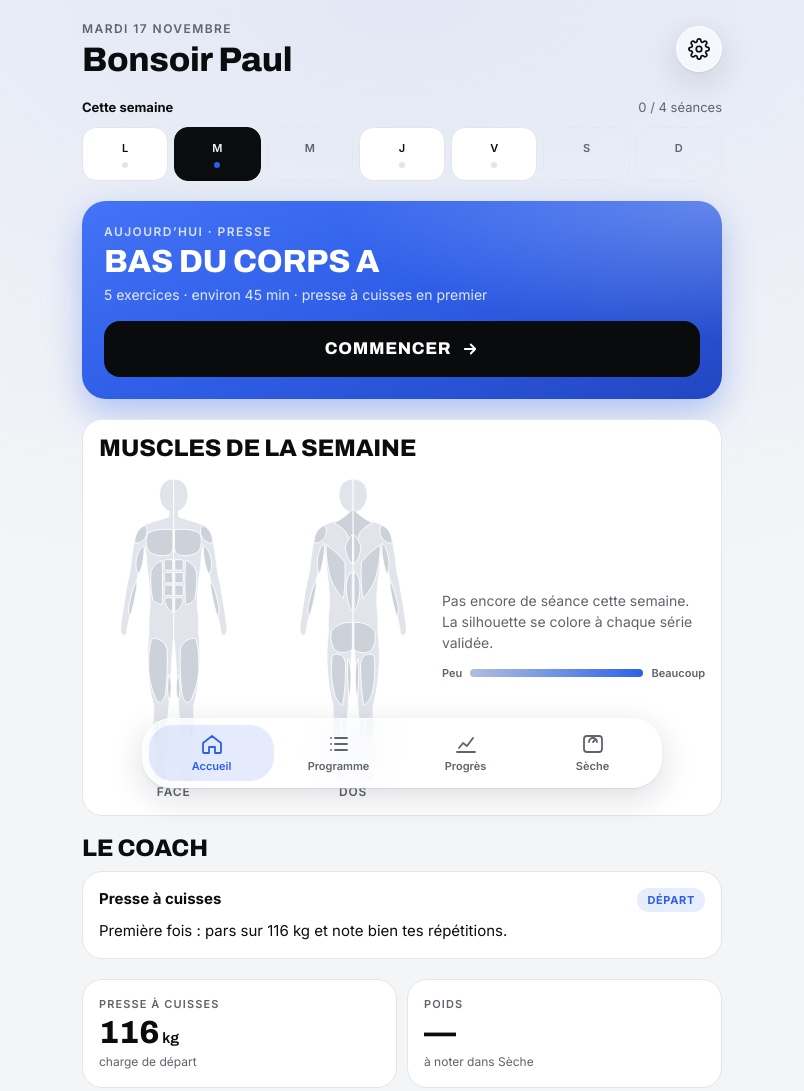
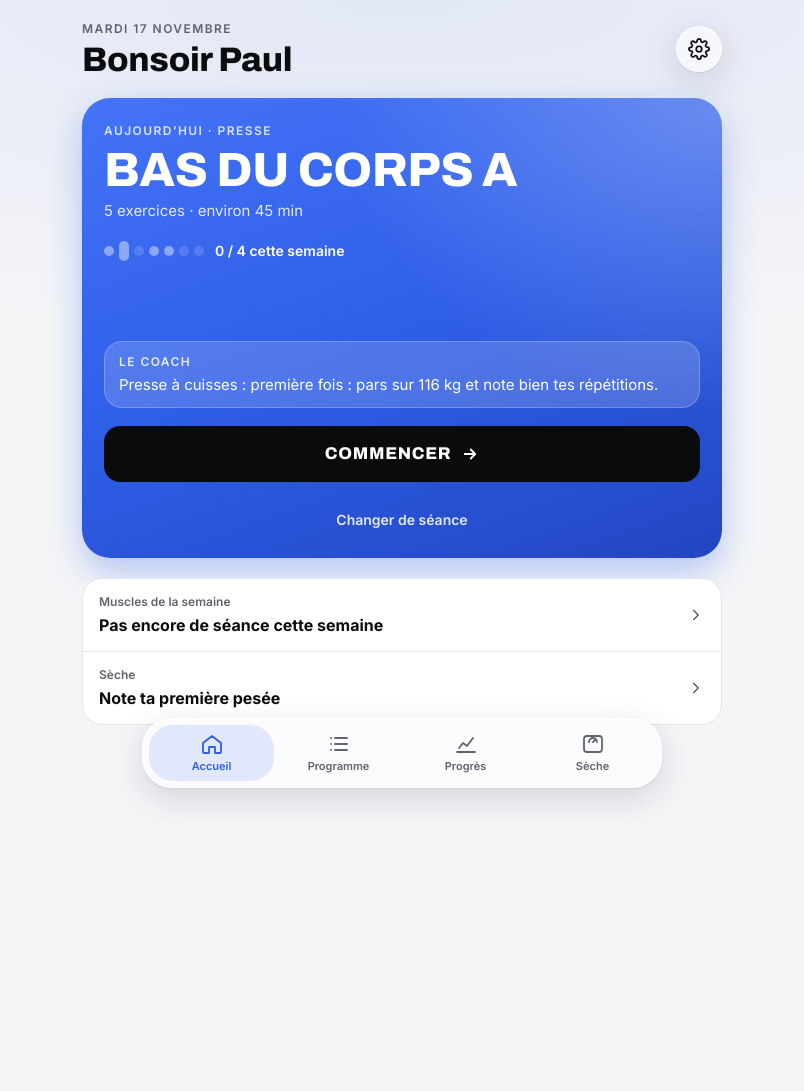
Before and after one commit to cordinapaul40-cmd/notch, a plain HTML site: page docs/index.html in a window 1280 px wide. Shown: the top 1091 px of the page, without its empty margins (238-1042 px from the left). After the commit the page ends 841 px from the top, so only its background shows below. Drawn offline with Linux system fonts and the light colour scheme; a web font is replaced by a local one.

Commit message:
Accueil Focus et glissement entre les onglets
- Nouvel accueil (proposition A) : une grande carte pour lancer la
  séance, avec la semaine et le conseil du coach ; deux raccourcis
  Muscles et Sèche ; « Changer de séance » dans un panneau
- Sauvegarde déplacée dans Réglages (rappel sur l'accueil si en retard)
- Carte des muscles en haut de Progrès
- Glisser à gauche / droite pour changer d'onglet

Co-Authored-By: Claude Opus 5.5 <noreply@anthropic.com>
Claude-Session: https://claude.ai/code/session_01BxCuq1eUPSDNuSC66tR6Cu

```diff
--- a/docs/app.js
+++ b/docs/app.js
@@ -193,42 +193,56 @@ function lineChart(pts, { unit = "kg", h = 180, label = "" } = {}) {
 // ---------- Navigation entre vues ----------
 let VIEW = "accueil", PTAB = null, PK = null, ARMED = null;
 const VIEWS = ["accueil", "programme", "progres", "seche"];
-function show(v) {
+function show(v, from = null) {
   if (!VIEWS.includes(v)) v = "accueil";
   VIEW = v;
   VIEWS.forEach(n => $("v-" + n).hidden = n !== v);
+  // Arrivée du côté du geste quand on change d'onglet en glissant
+  const el = $("v-" + v);
+  el.style.transition = "none"; el.style.transform = ""; el.style.opacity = "";
+  if (from && !REDUCED) {
+    el.style.transform = `translateX(${from === "right" ? 32 : -32}%)`; el.style.opacity = "0";
+    void el.offsetHeight;
+    el.style.transition = "transform 280ms var(--ease), opacity 200ms ease";
+    el.style.transform = ""; el.style.opacity = "";
+  }
   document.querySelectorAll(".tb").forEach(b => b.dataset.view === v ? b.setAttribute("aria-current", "page") : b.removeAttribute("aria-current"));
   if (location.hash !== "#" + v) history.replaceState(null, "", "#" + v);
-  render(); window.scrollTo(0, 0);
+  render(); if (!from) window.scrollTo(0, 0); else window.scrollTo(0, 0);
 }
 function render() { ({ accueil: renderHome, programme: renderProgram, progres: renderProgress, seche: renderBody })[VIEW](); }
 
-// ---------- Accueil ----------
+// ---------- Accueil (proposition A · Focus) ----------
+// Un seul but : lancer la séance. Tout le reste est à un geste.
 function renderHome() {
   const t = today(), wi = weekIdx(), mon = mondayKey();
   const todayDay = DAYS.find(d => d.wd === (wi + 1));
   const nextDay = todayDay || DAYS.find(d => d.wd > wi + 1) || DAYS[0];
   const active = G && DB.logs[G.docId] && !DB.logs[G.docId].finished ? dayById(G.dayId) : null;
   const d = active || nextDay;
-  const docToday = DB.logs[t + "_" + d.id];
-  const finished = docToday && docToday.finished;
+  const finished = !active && DB.logs[t + "_" + d.id] && DB.logs[t + "_" + d.id].finished;
+  const after = finished ? (DAYS.find(x => x.wd > wi + 1) || DAYS[0]) : null;
   const weekDone = new Set(Object.values(DB.logs).filter(l => l.date >= mon && hasSets(l)).map(l => l.day));
-  const labels = ["L", "M", "M", "J", "V", "S", "D"];
-  const week = labels.map((l, i) => {
-    const day = DAYS.find(x => x.wd === i + 1), done = day && weekDone.has(day.id);
-    const cls = !day ? "off" : (done ? "done" : (i === wi ? "today" : ""));
-    return `<div class="wd ${cls}" title="${day ? esc(day.title) : "Repos"}">${l}<i></i></div>`;
+  const dots = Array.from({ length: 7 }, (_, i) => {
+    const day = DAYS.find(x => x.wd === i + 1);
+    const cls = !day ? "off" : (weekDone.has(day.id) ? "done" : "plan");
+    return `<i class="dot-d ${cls}${i === wi ? " now" : ""}"></i>`;
   }).join("");
 
-  const alerts = [];
-  programKeys().forEach((x, k) => { const c = coach(x); if (c.type === "monte" || c.type === "stagne") alerts.push({ k, c }); });
-  const first = exList(d.id, active ? G.docId : null)[0], fc = coach(first, active ? G.docId : undefined);
-  const lastFirst = sessionsWith(first.k, active ? G.docId : undefined)[0];
-  const curLoad = lastFirst ? Math.max(...lastFirst.sets.map(s => s.w || 0)) : first.w0;
-  const lastBody = Object.values(DB.body).filter(b => b.weight != null).sort((a, b) => b.date.localeCompare(a.date))[0];
+  // Le conseil du coach : une alerte (monte / stagne) en priorité, sinon le premier exercice du jour
+  let tip = null;
+  programKeys().forEach((x, k) => { const c = coach(x); if (!tip && (c.type === "monte" || c.type === "stagne")) tip = { k, c }; });
+  const first = exList(d.id, active ? G.docId : null)[0];
+  if (!tip) tip = { k: first.k, c: coach(first, active ? G.docId : undefined) };
+
+  const h = weekHeat();
+  const W = Object.values(DB.body).filter(b => b.weight != null).sort((a, b) => a.date.localeCompare(b.date));
+  const lastW = W[W.length - 1], firstW = W[0];
   const expAge = DB.lastExport ? Math.floor((Date.now() - parseD(DB.lastExport)) / 864e5) : null;
   const nbSessions = Object.values(DB.logs).filter(hasSets).length;
+  const backupLate = nbSessions > 0 && (expAge == null || expAge > 7);
   const hour = new Date().getHours();
+  const CHEV = `<svg width="18" height="18" viewBox="0 0 24 24" aria-hidden="true"><path d="M9 6l6 6-6 6" fill="none" stroke="currentColor" stroke-width="2.2" stroke-linecap="round" stroke-linejoin="round"/></svg>`;
 
   $("v-accueil").innerHTML = `
     <div class="row">
@@ -236,47 +250,40 @@ function renderHome() {
         <div class="eyebrow">${esc(new Date().toLocaleDateString("fr-FR", { weekday: "long", day: "numeric", month: "long" }))}</div>
         <h1 class="d h1">${hour >= 18 ? "Bonsoir" : "Salut"} Paul</h1>
       </div>
-      <button class="icon-btn glass" type="button" data-act="settings" aria-label="Réglages"><svg width="22" height="22" viewBox="0 0 24 24" aria-hidden="true" fill="none" stroke="currentColor" stroke-width="1.9" stroke-linecap="round" stroke-linejoin="round"><circle cx="12" cy="12" r="3"/><path d="M19.4 15a1.7 1.7 0 0 0 .3 1.8l.1.1a2 2 0 1 1-2.8 2.8l-.1-.1a1.7 1.7 0 0 0-1.8-.3 1.7 1.7 0 0 0-1 1.5V21a2 2 0 1 1-4 0v-.1a1.7 1.7 0 0 0-1.1-1.5 1.7 1.7 0 0 0-1.8.3l-.1.1a2 2 0 1 1-2.8-2.8l.1-.1a1.7 1.7 0 0 0 .3-1.8 1.7 1.7 0 0 0-1.5-1H3a2 2 0 1 1 0-4h.1a1.7 1.7 0 0 0 1.5-1.1 1.7 1.7 0 0 0-.3-1.8l-.1-.1a2 2 0 1 1 2.8-2.8l.1.1a1.7 1.7 0 0 0 1.8.3H9a1.7 1.7 0 0 0 1-1.5V3a2 2 0 1 1 4 0v.1a1.7 1.7 0 0 0 1 1.5 1.7 1.7 0 0 0 1.8-.3l.1-.1a2 2 0 1 1 2.8 2.8l-.1.1a1.7 1.7 0 0 0-.3 1.8V9a1.7 1.7 0 0 0 1.5 1H21a2 2 0 1 1 0 4h-.1a1.7 1.7 0 0 0-1.5 1z"/></svg></button>
+      ${SETTINGS_BTN}
     </div>
 
-    <div class="stack">
-      <div class="row" style="font-size:13px"><b>Cette semaine</b><span class="muted">${weekDone.size} / 4 séances</span></div>
-      <div class="week">${week}</div>
-    </div>
+    <section class="hero hero-a" aria-label="Séance">
+      <div class="stack" style="gap:8px">
+        <div class="eyebrow" style="color:#FFFFFF;opacity:.8">${active ? "Séance en cours" : (finished ? "Séance faite aujourd’hui" : (todayDay ? "Aujourd’hui" : "Prochaine séance · " + d.day.toLowerCase()))} · ${esc(d.tag)}</div>
+        <h2 class="d up hero-title">${esc(finished ? after.title : d.title)}</h2>
+        <div style="font-size:15px;opacity:.85">${finished ? "Prochaine : " + after.day.toLowerCase() + " · " + exList(after.id).length + " exercices" : `${d.ex.length} exercices · environ ${estimate(d)} min`}</div>
+      </div>
+      <div class="week-dots" aria-label="${weekDone.size} séances sur 4 cette semaine">${dots}<span>${weekDone.size} / 4 cette semaine</span></div>
+      <div class="hero-tip">
+        <span class="eyebrow" style="color:#FFFFFF;opacity:.85">Le coach</span>
+        <span>${esc(LIB[tip.k].n)} : ${esc(tip.c.text.charAt(0).toLowerCase() + tip.c.text.slice(1))}</span>
+      </div>
+      ${finished ? `<div class="done-msg">Bien joué. Repos, protéines, et on remet ça ${after.day.toLowerCase()}.</div>`
+        : `<button class="btn-go" type="button" data-act="open" data-day="${d.id}">${active ? "Reprendre" : "Commencer"} ${ARROW}</button>`}
+      <button class="hero-link" type="button" data-act="change">Changer de séance</button>
+    </section>
 
-    <div class="hero">
-      <div class="stack" style="gap:6px">
-        <div class="eyebrow" style="color:#FFFFFF;opacity:.8">${active ? "Séance en cours" : (todayDay ? "Aujourd’hui" : "Prochaine séance · " + d.day.toLowerCase())} · ${esc(d.tag)}</div>
-        <h2 class="d up" style="font-size:32px;line-height:.95">${esc(d.title)}</h2>
-        <div style="font-size:14px;opacity:.85">${d.ex.length} exercices · environ ${estimate(d)} min · ${esc(LIB[first.k].n.toLowerCase())} en premier</div>
-      </div>
-      ${finished && !active ? `<div class="done-msg">Séance faite aujourd’hui. Bien joué.</div>`
-        : `<button class="btn-go" type="button" data-act="open" data-day="${d.id}">${active ? "Reprendre" : "Commencer"} ${ARROW}</button>`}
-    </div>
+    <nav class="card list" aria-label="Raccourcis">
+      <button type="button" class="list-row" data-view="progres"><span><small>Muscles de la semaine</small><b>${h.any ? "À travailler : " + esc(MUSCLES[h.weak].toLowerCase()) : "Pas encore de séance cette semaine"}</b></span>${CHEV}</button>
+      <button type="button" class="list-row" data-view="seche"><span><small>Sèche</small><b>${lastW ? fmtN(lastW.weight) + " kg" + (W.length > 1 ? ` · ${lastW.weight - firstW.weight <= 0 ? "" : "+"}${fmtN(lastW.weight - firstW.weight)} kg depuis le ${frDate(firstW.date)}` : "") : "Note ta première pesée"}</b></span>${CHEV}</button>
+      ${backupLate ? `<button type="button" class="list-row warn" data-act="settings"><span><small>Sauvegarde</small><b>${expAge == null ? "Jamais faite" : "Il y a " + expAge + " jours"} : exporte tes données</b></span>${CHEV}</button>` : ""}
+    </nav>`;
+}
+const SETTINGS_BTN = `<button class="icon-btn glass" type="button" data-act="settings" aria-label="Réglages"><svg width="22" height="22" viewBox="0 0 24 24" aria-hidden="true" fill="none" stroke="currentColor" stroke-width="1.9" stroke-linecap="round" stroke-linejoin="round"><circle cx="12" cy="12" r="3"/><path d="M19.4 15a1.7 1.7 0 0 0 .3 1.8l.1.1a2 2 0 1 1-2.8 2.8l-.1-.1a1.7 1.7 0 0 0-1.8-.3 1.7 1.7 0 0 0-1 1.5V21a2 2 0 1 1-4 0v-.1a1.7 1.7 0 0 0-1.1-1.5 1.7 1.7 0 0 0-1.8.3l-.1.1a2 2 0 1 1-2.8-2.8l.1-.1a1.7 1.7 0 0 0 .3-1.8 1.7 1.7 0 0 0-1.5-1H3a2 2 0 1 1 0-4h.1a1.7 1.7 0 0 0 1.5-1.1 1.7 1.7 0 0 0-.3-1.8l-.1-.1a2 2 0 1 1 2.8-2.8l.1.1a1.7 1.7 0 0 0 1.8.3H9a1.7 1.7 0 0 0 1-1.5V3a2 2 0 1 1 4 0v.1a1.7 1.7 0 0 0 1 1.5 1.7 1.7 0 0 0 1.8-.3l.1-.1a2 2 0 1 1 2.8 2.8l-.1.1a1.7 1.7 0 0 0-.3 1.8V9a1.7 1.7 0 0 0 1.5 1H21a2 2 0 1 1 0 4h-.1a1.7 1.7 0 0 0-1.5 1z"/></svg></button>`;
 
-    ${heatCard()}
-
-    <div class="stack">
-      <div class="row"><h2 class="d up h2">Le coach</h2></div>
-      ${alerts.length ? alerts.slice(0, 3).map(a => `<div class="card coach"><b>${esc(LIB[a.k].n)}</b><span class="chip ${a.c.type}">${a.c.label}</span><p>${esc(a.c.text)}</p></div>`).join("")
-        : `<div class="card coach"><b>${esc(LIB[first.k].n)}</b><span class="chip ${fc.type}">${fc.label}</span><p>${esc(fc.text)}</p></div>`}
-    </div>
-
-    <div class="grid2">
-      <div class="tile"><span class="k">${esc(LIB[first.k].n)}</span><span class="v">${curLoad != null ? fmtN(curLoad) + "<small> kg</small>" : "—"}</span><span class="s">${lastFirst ? "dernière séance" : "charge de départ"}</span></div>
-      <div class="tile"><span class="k">Poids</span><span class="v">${lastBody ? fmtN(lastBody.weight) + "<small> kg</small>" : "—"}</span><span class="s">${lastBody ? "au " + frDate(lastBody.date) : "à noter dans Sèche"}</span></div>
-    </div>
-
-    <div class="stack">
-      <div class="eyebrow">Faire une autre séance</div>
-      <div class="others">${DAYS.filter(x => x.id !== d.id).map(x => `<button class="btn" type="button" data-act="open" data-day="${x.id}">${x.tab}</button>`).join("")}</div>
-    </div>
-
-    <div class="card stack">
-      <div class="row"><b>Sauvegarde</b><span class="chip ${expAge == null || expAge > 7 ? "stagne" : "monte"}">${expAge == null ? "Jamais" : (expAge === 0 ? "Aujourd’hui" : "Il y a " + expAge + " j")}</span></div>
-      <p class="muted" style="margin:0;font-size:14px">Tes ${nbSessions} séance${nbSessions > 1 ? "s" : ""} et tes mesures sont seulement sur ce téléphone. Exporte-les chaque semaine : c’est ta sauvegarde, et c’est le fichier à m’envoyer pour faire tes bilans.</p>
-      <div class="grid2"><button class="btn btn-dark" type="button" data-act="export">Exporter</button><button class="btn" type="button" data-act="import">Importer</button></div>
-    </div>`;
+// Panneau : choisir une autre séance
+function openChange() {
+  openSheet(`
+    <h2 class="d up h2">Changer de séance</h2>
+    <div class="stack" style="gap:10px">${DAYS.map(x => `<button type="button" class="option" data-act="open" data-day="${x.id}">
+      <span class="row"><b class="d up" style="font-size:17px;text-align:left">${esc(x.title)}</b><span class="chip garde">${esc(x.day)}</span></span>
+      <span class="muted" style="font-size:13px;text-align:left;display:block">${x.ex.length} exercices · environ ${estimate(x)} min · ${esc(x.tag.toLowerCase())}</span></button>`).join("")}</div>`, "Changer de séance");
 }
 
 // ---------- Carte de chaleur des muscles ----------
@@ -348,6 +355,7 @@ function renderProgress() {
   const recs = []; keys.forEach((xx, k) => { const b = bestOf(k); if (b) recs.push({ k, ...b }); });
   $("v-progres").innerHTML = `
     <div class="stack" style="gap:4px"><div class="eyebrow">Courbes et records</div><h1 class="d h1 up">Progrès</h1></div>
+    ${heatCard()}
     <label class="field" for="pk">Exercice
       <select id="pk">${[...keys.keys()].map(k => `<option value="${k}" ${k === PK ? "selected" : ""}>${esc(LIB[k].n)}${sessionsWith(k).length ? "" : " · pas encore fait"}</option>`).join("")}</select></label>
     <div class="grid2">
@@ -819,6 +827,11 @@ function openSettings() {
       <label class="toggle" for="st-solid"><span><b>Réduire la transparence</b><small>Fonds pleins à la place de l’effet verre</small></span><input type="checkbox" role="switch" id="st-solid" ${DB.prefs.solid ? "checked" : ""}></label>
       <label class="toggle" for="st-sound"><span><b>Bip de fin de récup</b><small>Sur les 3 dernières secondes</small></span><input type="checkbox" role="switch" id="st-sound" ${DB.prefs.sound !== false ? "checked" : ""}></label>
     </div>
+    <div class="set-group">
+      <div class="eyebrow">Sauvegarde</div>
+      <p class="muted" style="font-size:14px;margin:4px 0 8px">Tes données sont seulement sur ce téléphone. Exporte-les chaque semaine : c’est ta sauvegarde, et le fichier à envoyer à Claude pour un bilan.${DB.lastExport ? " Dernière : " + frDate(DB.lastExport, { day: "numeric", month: "long" }) + "." : ""}</p>
+      <div class="grid2"><button class="btn btn-dark" type="button" data-act="export">Exporter</button><button class="btn" type="button" data-act="import">Importer</button></div>
+    </div>
     ${NATIVE ? "" : `<p class="muted" style="font-size:13px;margin:0">Les notifications fonctionnent dans l’appli Android.</p>`}`, "Réglages");
 }
 function onSettingChange(id, el) {
@@ -889,6 +902,48 @@ function setupGestures() {
   };
   stage.addEventListener("pointerup", end); stage.addEventListener("pointercancel", end);
   stage.addEventListener("click", ev => { if (Date.now() - (+stage.dataset.dragEnd || 0) < 350) { ev.stopPropagation(); ev.preventDefault(); } }, true);
+
+  // Glisser à gauche / droite sur l'accueil et les autres onglets : onglet suivant / précédent
+  const app = document.querySelector(".app");
+  let vs = null;
+  app.addEventListener("pointerdown", e => {
+    if (!$("session").hidden || SHEET) return;
+    if (e.target.closest("input, select, textarea, .tabs, .chart")) return;
+    vs = { id: e.pointerId, x0: e.clientX, y0: e.clientY, el: $("v-" + VIEW), dir: null, dx: 0, hist: [{ x: e.clientX, t: e.timeStamp }] };
+  });
+  app.addEventListener("pointermove", e => {
+    if (!vs || e.pointerId !== vs.id) return;
+    const dx = e.clientX - vs.x0, dy = e.clientY - vs.y0;
+    if (!vs.dir) {
+      if (Math.hypot(dx, dy) < 10) return;
+      vs.dir = Math.abs(dx) > Math.abs(dy) * 1.2 ? "x" : "y";
+      if (vs.dir !== "x") { vs = null; return; }
+      app.setPointerCapture(e.pointerId);
+      vs.el.style.transition = "none";
+    }
+    const W = app.clientWidth, i = VIEWS.indexOf(VIEW);
+    const blocked = (dx > 0 && i === 0) || (dx < 0 && i === VIEWS.length - 1);
+    const x = blocked ? Math.sign(dx) * rubber(Math.abs(dx), W) : dx;
+    vs.dx = x;
+    vs.el.style.transform = `translateX(${x}px)`;
+    vs.el.style.opacity = String(1 - Math.min(0.5, Math.abs(x) / W * 0.7));
+    vs.hist.push({ x: e.clientX, t: e.timeStamp }); if (vs.hist.length > 5) vs.hist.shift();
+  });
+  const vend = e => {
+    if (!vs || e.pointerId !== vs.id) return;
+    const s = vs; vs = null;
+    if (s.dir !== "x") return;
+    app.dataset.dragEnd = Date.now();
+    const W = app.clientWidth, v = velocityOf(s.hist, "x"), i = VIEWS.indexOf(VIEW), proj = s.dx + project(v, 0.99);
+    let dir = 0;
+    if (proj < -W * 0.28 && i < VIEWS.length - 1) dir = 1;
+    else if (proj > W * 0.28 && i > 0) dir = -1;
+    if (dir) { s.el.style.transform = ""; s.el.style.opacity = ""; vibrate(8); show(VIEWS[i + dir], dir > 0 ? "right" : "left"); }
+    else spring({ from: s.dx, to: 0, velocity: v, response: 0.28, onUpdate: x => { s.el.style.transform = `translateX(${x}px)`; s.el.style.opacity = String(1 - Math.min(0.5, Math.abs(x) / W * 0.7)); },
+      onDone: () => { s.el.style.transform = ""; s.el.style.opacity = ""; s.el.style.transition = ""; } });
+  };
+  app.addEventListener("pointerup", vend); app.addEventListener("pointercancel", vend);
+  app.addEventListener("click", ev => { if (Date.now() - (+app.dataset.dragEnd || 0) < 350) { ev.stopPropagation(); ev.preventDefault(); } }, true);
 
   // Tirer la barre du haut vers le bas : fermer la séance (elle reste en mémoire)
   const ses = $("session"), top = ses.querySelector(".s-top");
@@ -1015,12 +1070,13 @@ document.addEventListener("click", e => {
   const v = e.target.closest("[data-view]"); if (v) return show(v.dataset.view);
   const b = e.target.closest("[data-act]"); if (!b) return;
   const a = b.dataset.act;
-  if (a === "open") return openSession(b.dataset.day);
+  if (a === "open") { closeSheet(true); return openSession(b.dataset.day); }
   if (a === "ptab") { PTAB = b.dataset.day; return renderProgram(); }
   if (a === "export") return exportData();
   if (a === "import") return $("import-file").click();
   if (a === "del") { const id = b.dataset.id; if (ARMED === id) { ARMED = null; delete DB.body[id]; save(); } else ARMED = id; return renderBody(); }
   if (a === "settings") return openSettings();
+  if (a === "change") return openChange();
   if (a === "sheet-close") return closeSheet();
   if (a === "unswap") { delete DB.prefs.swaps[b.dataset.day + ":" + b.dataset.i]; save(); return renderProgram(); }
   if (!G) return;
--- a/docs/styles.css
+++ b/docs/styles.css
@@ -324,3 +324,27 @@ html.solid .glass { background: var(--surface); -webkit-backdrop-filter: none; b
 .bm .bb { fill: var(--body); } .bm .mm { fill: var(--muscle); } .bm .mh { fill: var(--m1); } .bm .ms { fill: var(--m2); } .bm .mx { fill: var(--accent); }
 .bm .lb { fill: var(--muted); font: 600 8px "NotchText", Inter, sans-serif; letter-spacing: .08em; }
 .bm path { stroke: var(--body-line); stroke-width: .6; stroke-linejoin: round; }
+
+/* Glisser entre les onglets : le navigateur garde le défilement vertical */
+.app { touch-action: pan-y; }
+
+/* ---------- Accueil A · Focus ---------- */
+.hero-a { min-height: 460px; gap: 18px; border-radius: 28px; padding: 24px 22px 18px; }
+.hero-title { font-size: clamp(38px, 11vw, 48px); line-height: .92; }
+.week-dots { display: flex; align-items: center; gap: 5px; }
+.week-dots span { margin-left: 6px; font-size: 14px; font-weight: 600; }
+.dot-d { width: 10px; height: 10px; border-radius: 5px; background: rgba(255,255,255,.15); }
+.dot-d.plan { background: rgba(255,255,255,.42); }
+.dot-d.done { background: #FFFFFF; }
+.dot-d.now { height: 20px; }
+.hero-tip { margin-top: auto; background: rgba(255,255,255,.16); border: 1px solid rgba(255,255,255,.22); border-radius: 18px; padding: 12px 14px; display: flex; flex-direction: column; gap: 3px; font-size: 15px; line-height: 1.4; }
+.hero-link { border: none; background: none; color: rgba(255,255,255,.88); font-size: 14px; font-weight: 600; padding: 6px; min-height: 40px; }
+.list { padding: 0; display: flex; flex-direction: column; overflow: hidden; }
+.list-row { display: flex; align-items: center; justify-content: space-between; gap: 12px; padding: 14px 16px; border: none; background: none; text-align: left; border-bottom: 1px solid var(--line); min-height: 64px; color: var(--ink); transition: background-color 160ms ease; }
+.list-row:last-child { border-bottom: none; }
+.list-row:active { background: var(--soft); }
+.list-row span { display: flex; flex-direction: column; gap: 2px; min-width: 0; }
+.list-row small { font-size: 12px; color: var(--muted); font-weight: 600; }
+.list-row b { font-size: 16px; }
+.list-row svg { color: var(--muted); flex: none; }
+.list-row.warn b { color: var(--warn); }
--- a/docs/sw.js
+++ b/docs/sw.js
@@ -3,7 +3,7 @@
 //  Après chaque modification de l'appli, augmente le numéro de VERSION
 //  pour que les téléphones récupèrent la nouvelle version.
 // ============================================================
-const VERSION = "notch-v3";
+const VERSION = "notch-v4";
 const FILES = ["./", "index.html", "styles.css", "data.js", "app.js", "manifest.webmanifest",
   "icons/icon.svg", "icons/icon-192.png", "icons/icon-512.png", "icons/maskable-512.png"];
 
```
